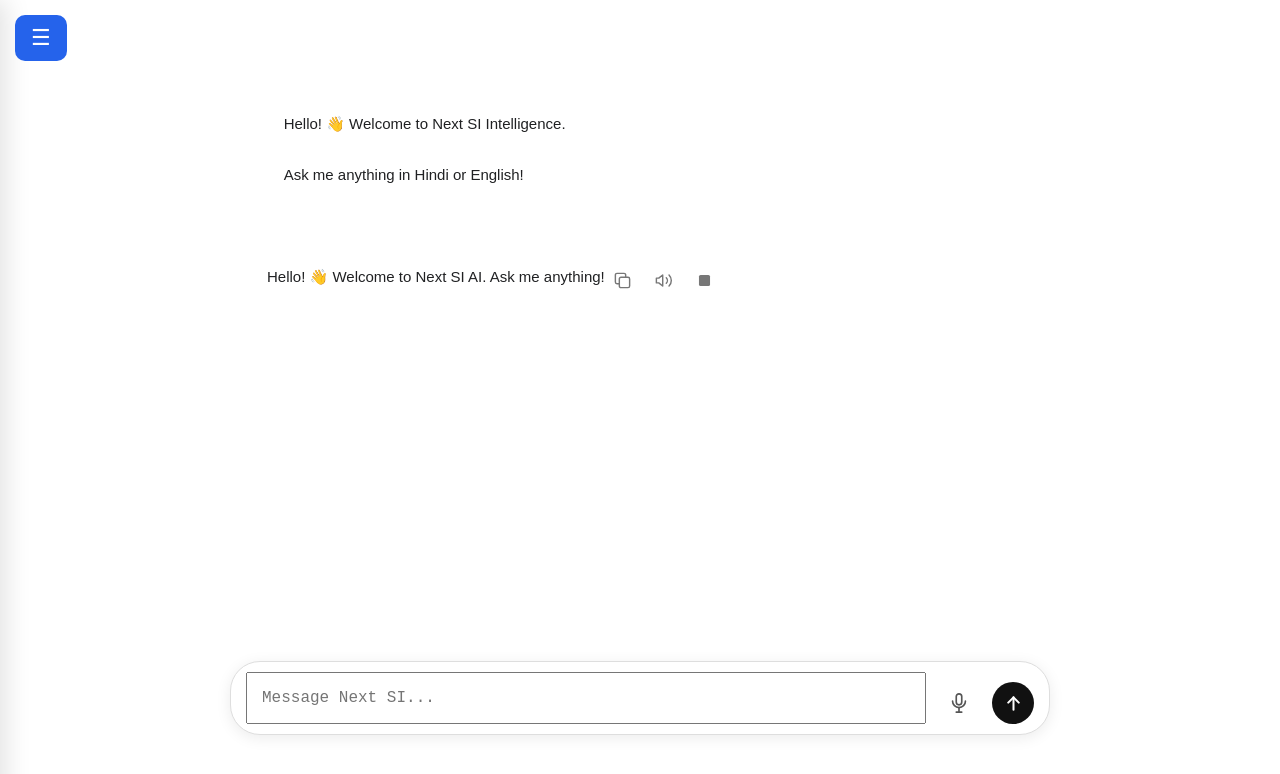
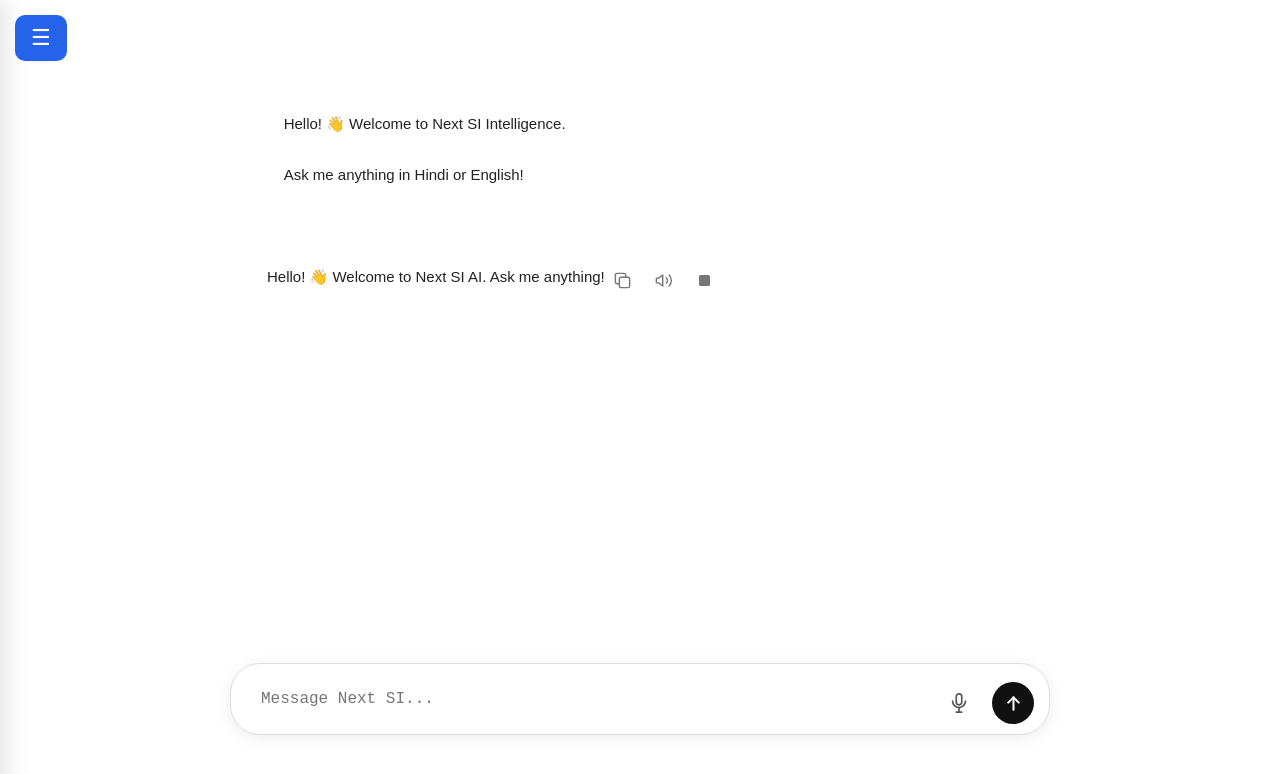
Before and after one commit to kamleshsaini941320-maker/next-si, a plain HTML site: page index.html in a window 1280 px wide. Both pictures are taken after a click on the button "Start Chatting 🚀". Drawn offline with Linux system fonts and the light colour scheme.

Commit message:
Enhance textarea styling and auto-resize feature
Add styles to textarea for improved appearance and functionality.

```diff
--- a/index.html
+++ b/index.html
@@ -1664,6 +1664,7 @@ body:has(#chatDashboard.chat-active) {
 <div class="input-area">
 
   <textarea
+    style="border: none !important; outline: none !important; box-shadow: none !important; background: transparent !important;"
     id="question"
     placeholder="Message Next SI..."
     rows="1"
```
